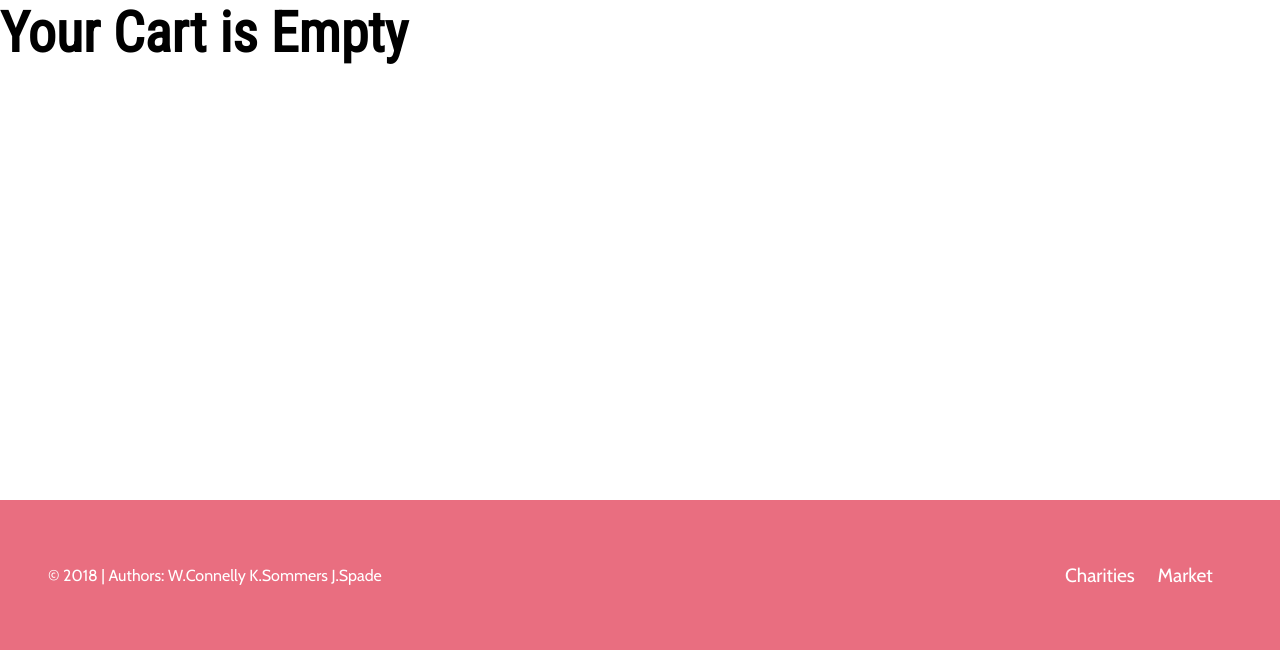
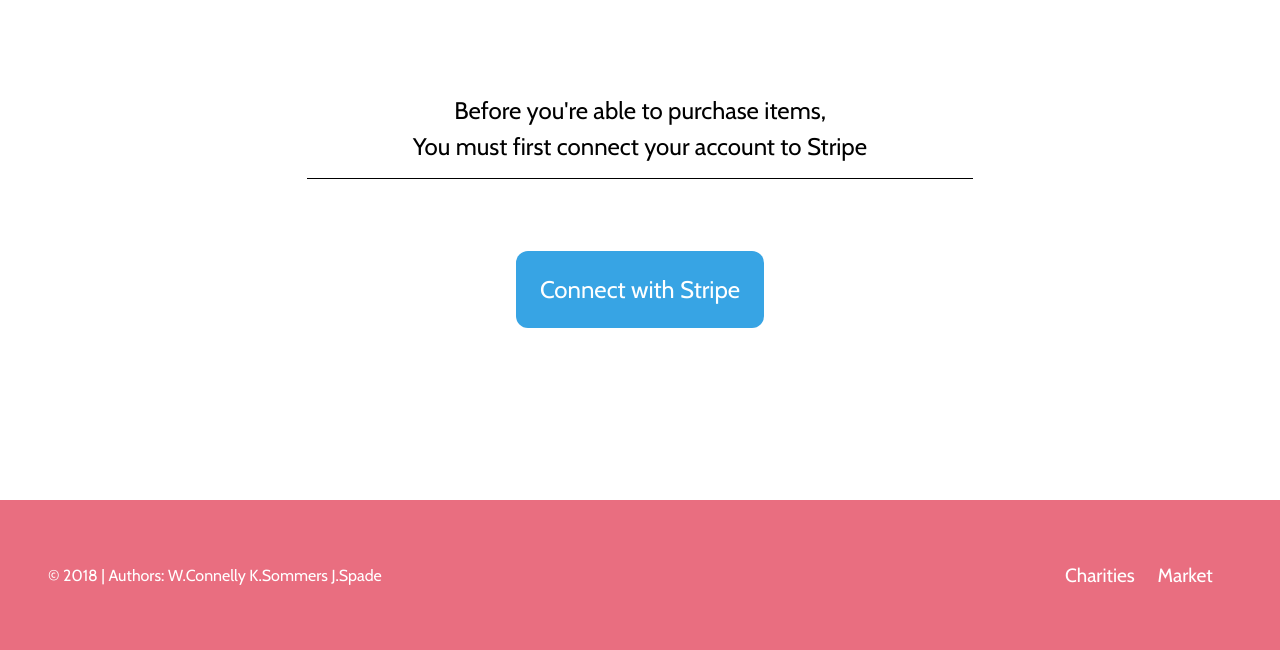
Before and after one commit to kcsommers/goodmarket, a Django app: page /cart/ in a window 1280 px wide. Shown: the part 150-800 px from the top of the page. Run offline with Django 3.2, Linux system fonts and the light colour scheme; the visitor is signed in with stand-in values (Sample User, id 1); data that the repository does not hold is empty; some libraries are stand-ins or nearby versions.

Commit message:
Added conditional rendering to Cart Page for Stripe

```diff
--- a/main_app/static/css/main.css
+++ b/main_app/static/css/main.css
@@ -796,6 +796,8 @@ textarea {
 	margin: 1em .5em 0 0;
 }
 
+/************************************************************/
+
 .stripe-signup {
 	text-align: center;
 	padding: 4em 0;
@@ -809,6 +811,15 @@ textarea {
 	padding: 1em;
 	border-radius: 0.5em;
 	color: white;
+	-webkit-transition: all 0.3s linear;
+	-moz-transition: all 0.3s linear;
+	-ms-transition: all 0.3s linear;
+	-o-transition: all 0.3s linear;
+	transition: all 0.3s linear;
+}
+
+.stripe-signup a:hover {
+	background-color: #0a6498;
 }
 
 .stripe-signup .stripe-prompt {
--- a/main_app/templates/cart.html
+++ b/main_app/templates/cart.html
@@ -1,6 +1,8 @@
 {% extends 'base.html' %}
 {% block content %}
-{% if has_cart == True%}
+
+{% if has_stripe_id == True %}
+  {% if has_cart == True %}
     <div class="cart-wrapper">
       <div class="cart-heading group">
         <h1>My Cart</h1>
@@ -72,9 +74,20 @@
         <input hidden value="{{item.user_id}}" name="user_id" />
         {% endfor %}
       </form>
-
     </div>
   {% else %}
   <h1>Your Cart is Empty</h1>
   {% endif %}
+{% else %}
+
+<div class="stripe-signup">
+	<div class="stripe-prompt">
+		<p>Before you're able to purchase items,</p>
+		<p>You must first connect your account to Stripe</p>
+	</div>
+	<a href="https://connect.stripe.com/express/oauth/authorize?redirect_uri=http://localhost:8000/stripe_redirect&client_id={{client_id}}&state={{user.id}}">Connect with Stripe</a>
+</div>
+
+{% endif %}
+
 {% endblock %}
--- a/main_app/views.py
+++ b/main_app/views.py
@@ -189,6 +189,16 @@ def sell(request):
 
 @login_required
 def cart(request):
+	# Check for User's Stripe ID
+	has_stripe_id = False
+	try:
+		profile = Profile.objects.get(user=request.user)
+		if profile.stripe_user_id == None:
+			has_stripe_id = False
+		else:
+			has_stripe_id = True
+	except:
+		has_stripe_id = False
 	# Find Cart
 	try:
 		cart = Cart.objects.get(user=request.user)
@@ -211,38 +221,21 @@ def cart(request):
 			"subtotal": subtotal,
 			"charity_sum": charity_sum,
 			"percentage_to_charity": percentage_to_charity,
-			"has_cart": has_cart
+			"has_cart": has_cart,
+			'has_stripe_id': has_stripe_id,
+			'user': request.user,
+			'key': public_key,
+			'client_id': stripe_client_id
 		})
 	except:
 		has_cart = False
 		return render(request, "cart.html", {
-			"has_cart": has_cart
+			"has_cart": has_cart,
+			'has_stripe_id': has_stripe_id,
+			'user': request.user,
+			'key': public_key,
+			'client_id': stripe_client_id
 		})
-	# cart = Cart.objects.get(user=request.user)
-	# Find Items in Cart
-	items = cart.items.values()
-	# Cart Subtotal
-	subtotal = 0
-	# Dollar Amount to Charity
-	charity_sum = 0
-	print(items)
-	for item in items:
-		subtotal += item["price"]
-		charity_sum += item["price"] * item["charity_percent"]
-	charity_sum = charity_sum / 100
-	# Percentage of Cart Value Going to Charity
-	percentage_to_charity = charity_sum * 100
-	percentage_to_charity = round(percentage_to_charity / subtotal, 1)
-
-	return render(request, "cart.html", {
-		"items": items,
-		"subtotal": subtotal,
-		"charity_sum": charity_sum,
-		"percentage_to_charity": percentage_to_charity,
-		"has_cart": has_cart,
-		'key': public_key
-
-})
 
 def thecart(request, item_id):
 	item = Item.objects.get(id=item_id)
```
Lines whose indentation alone changed are shown as unchanged.
